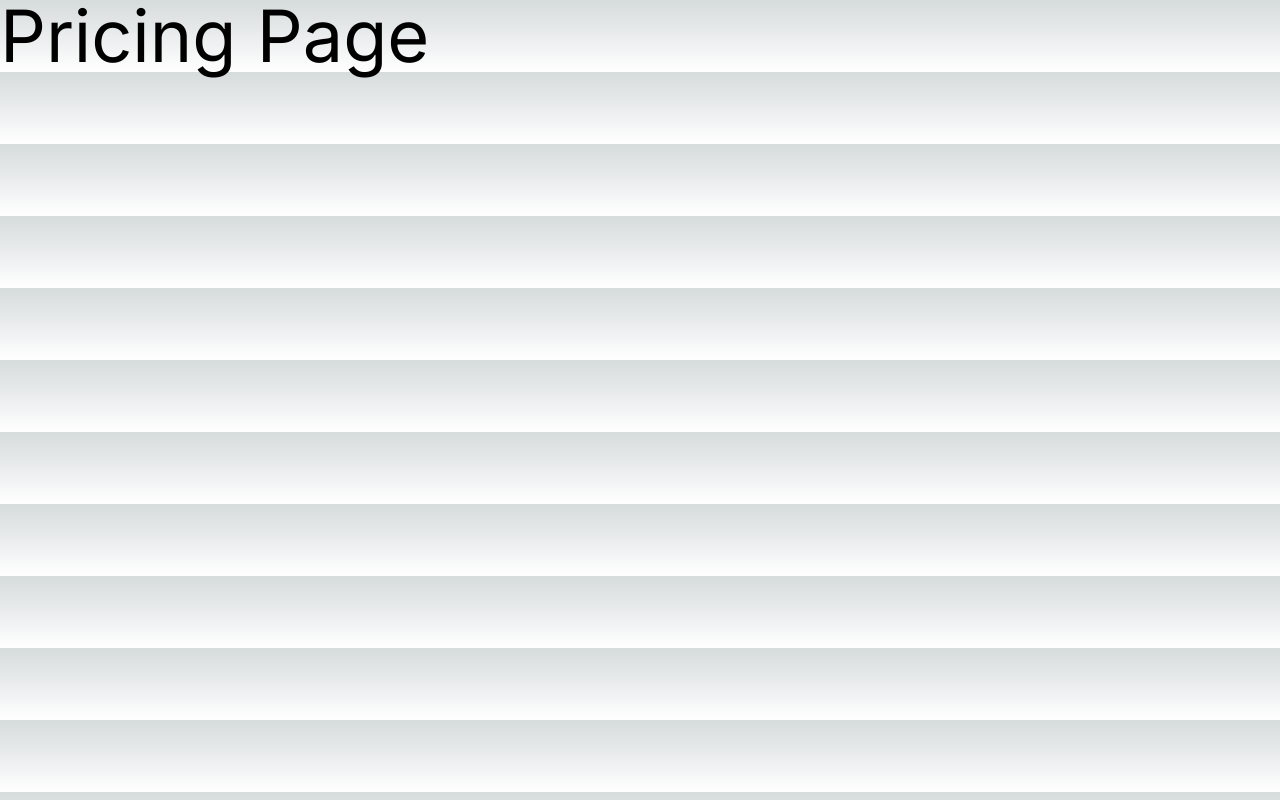
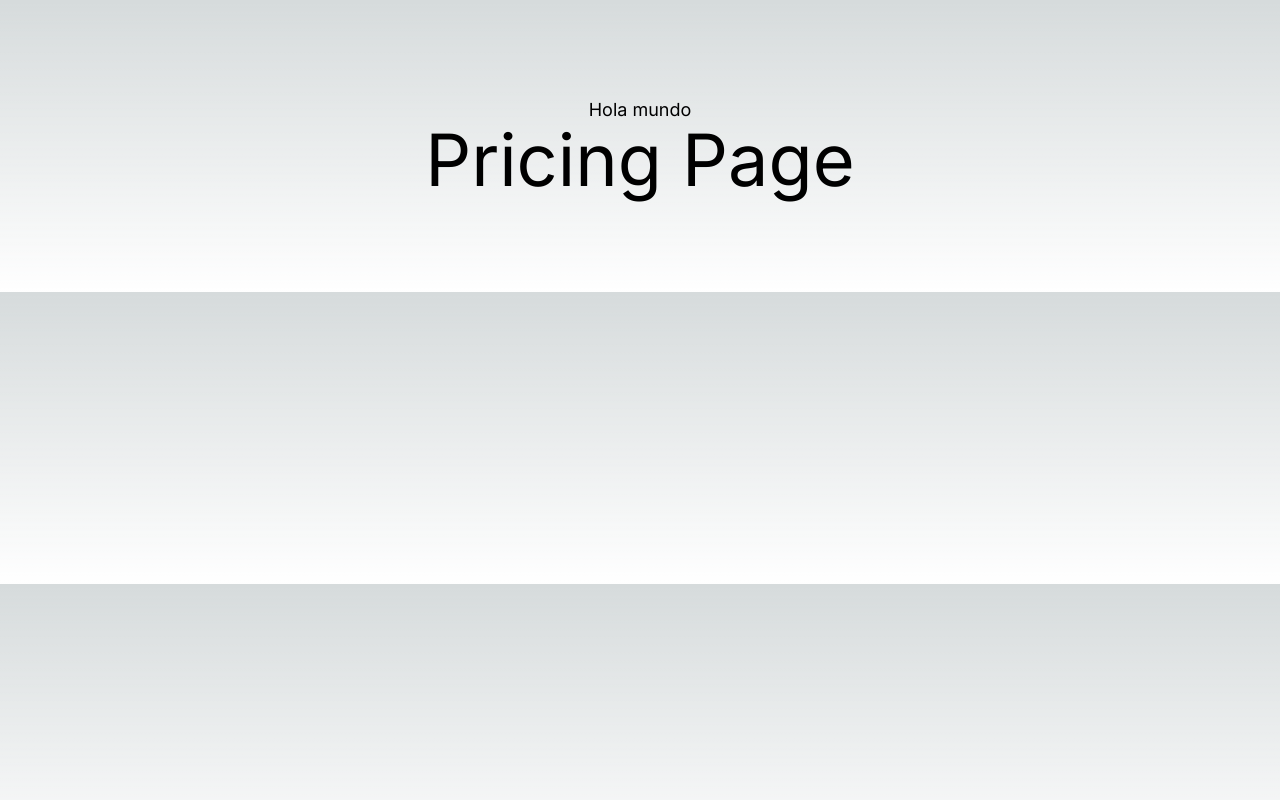
Before and after one commit to v-devOs/Nextjs-14-01-FirstSteps, a Next.js app: page /pricing in a window 1280 px wide. Built offline with nearby package versions, Linux system fonts and the light colour scheme.

Commit message:
Nuevos sistemas de layouts

```diff
--- /dev/null
+++ b/app/(general)/layout.tsx
@@ -0,0 +1,13 @@
+
+export default function AboutLayout({
+ children
+}: {
+ children: React.ReactNode;
+}) {
+  return (
+    <main className="flex flex-col items-center p-24">
+      <span className="text-lg">Hola mundo</span>
+      { children }
+    </main>
+  );
+}
```
Also changed, not shown: app/(general)/about/page.tsx (renamed from app/about/page.tsx), app/(general)/contact/page.tsx (renamed from app/contact/page.tsx), app/(general)/pricing/page.tsx (renamed from app/pricing/page.tsx).
